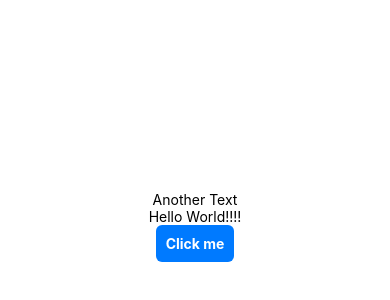
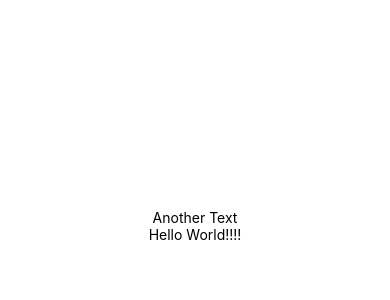
Before and after one commit to dotnet9-templates/RNCourse, a React Native app in the folder RNCourse/: screen / in a window 390 px wide. Shown: the part 196-496 px from the top of the page. Built offline with nearby package versions, Linux system fonts and the light colour scheme.

Commit message:
reverted

```diff
--- a/RNCourse/App.js
+++ b/RNCourse/App.js
@@ -16,12 +16,12 @@ export default function App() {
       {/* <Button title="Click me" onPress={() => alert("Button pressed")} /> */}
 
       {/* <Pressable> — custom styling, looks the same on both platforms */}
-      <Pressable
+      {/* <Pressable
         onPress={() => alert("Button pressed")}
         style={{ backgroundColor: "#007AFF", padding: 10, borderRadius: 6 }}
       >
         <Text style={{ color: "#fff", fontWeight: "bold" }}>Click me</Text>
-      </Pressable>
+      </Pressable> */}
     </View>
   );
 }
```
